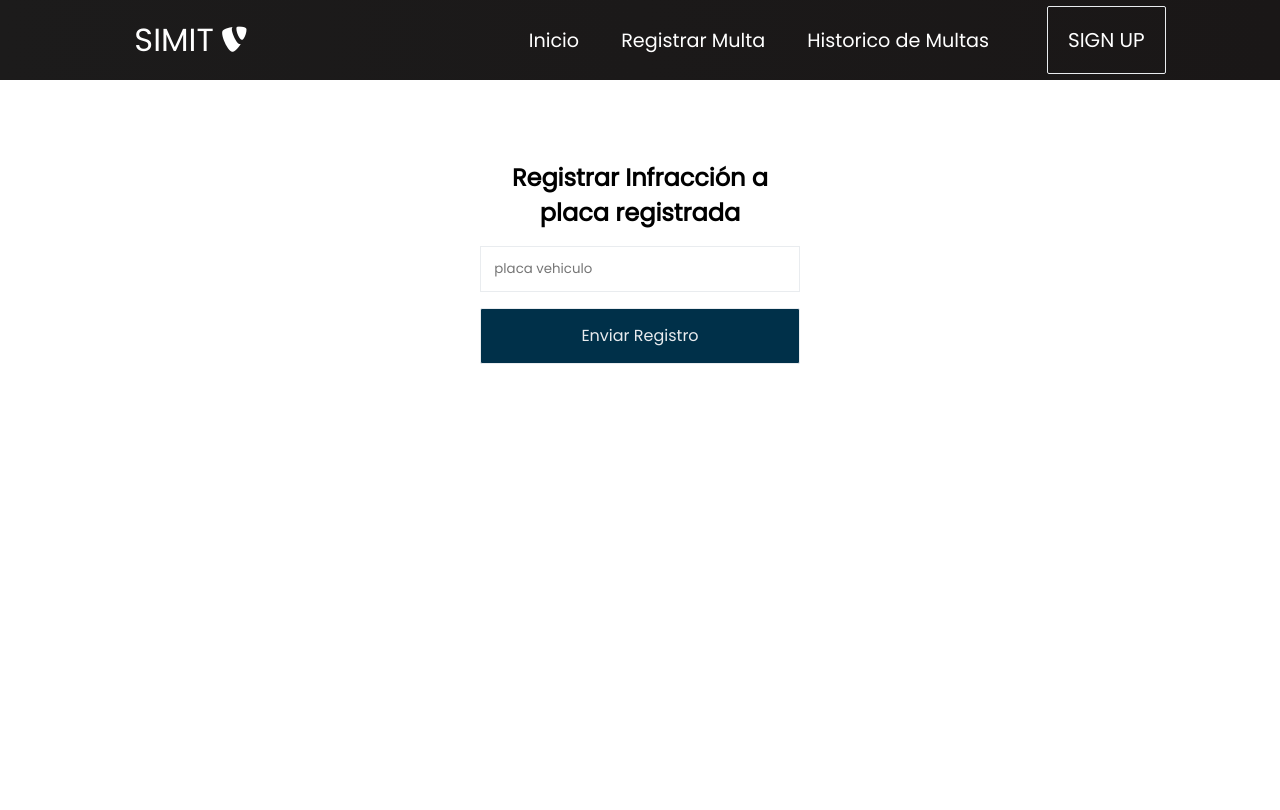
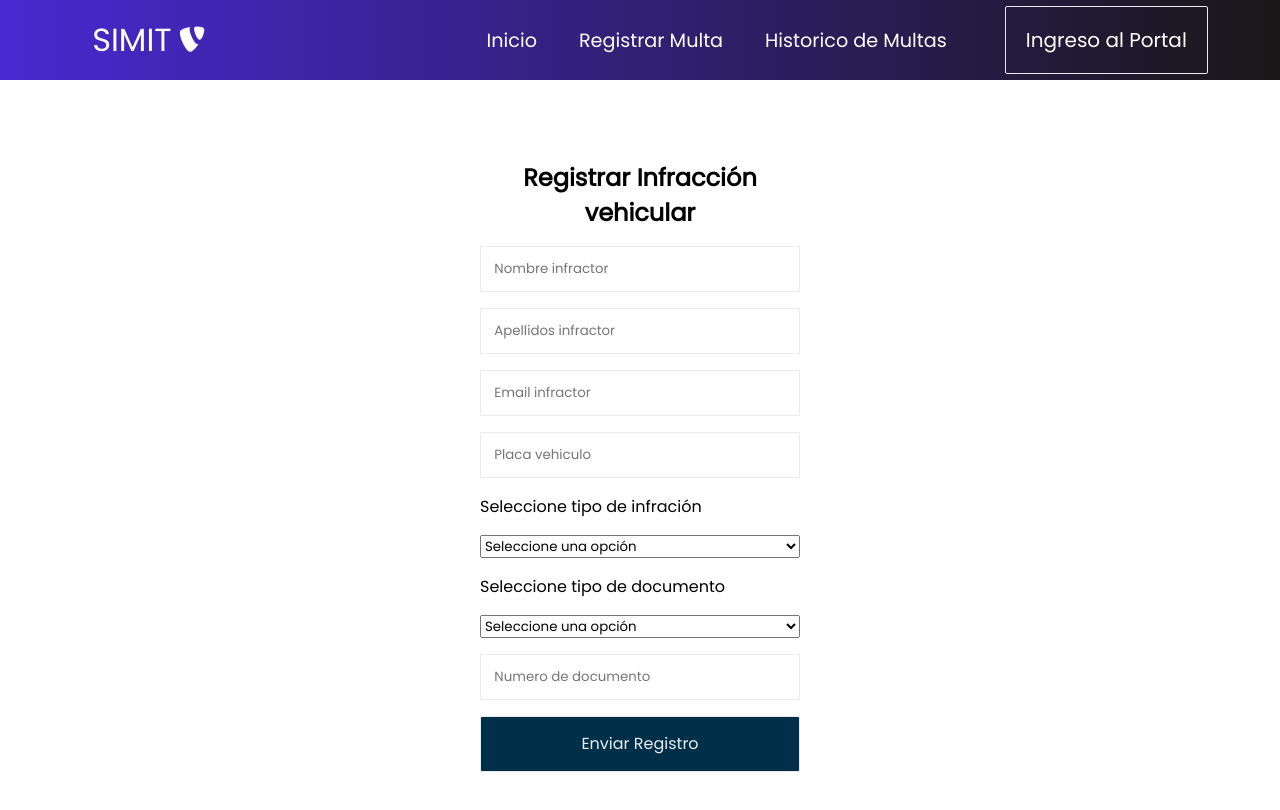
Before and after one commit to fdymendo/javeriana_infracciones_front, a React (Create React App) app: page /infraccion in a window 1280 px wide. Shown: the top 810 px of the page. Built offline with nearby package versions, Linux system fonts and the light colour scheme.

Commit message:
Agregado tajada 2

```diff
--- a/public/index.html
+++ b/public/index.html
@@ -35,7 +35,7 @@
       work correctly both with client-side routing and a non-root public URL.
       Learn how to configure a non-root public URL by running `npm run build`.
     -->
-    <title>React App</title>
+    <title>Gestión Vehicular</title>
   </head>
   <body>
     <noscript>You need to enable JavaScript to run this app.</noscript>
--- a/src/components/Infraccion.js
+++ b/src/components/Infraccion.js
@@ -6,11 +6,29 @@ import 'react-toastify/dist/ReactToastify.css';
 export default function Infraccion() {
 
     const [plate, setPlaca] = useState('')
+    const [name, setNombre] = useState('')
+    const [surname, setApellido] = useState('')
+    const [email, setEmail] = useState('')
+    const [typeDocument, setTipoDoc] = useState('')
+    const [document, setNumero] = useState('')
+    const [id, setTipoInf] = useState('')
 
     const handleSubmit = (event) => {
         event.preventDefault();
         const data = {
-            vehicle: { plate }
+            vehicle: { plate },
+            parkingLot: {
+                "id": "dfcae462-283f-4bb6-a9e3-7cfddfde9fcc"
+            },
+            typeInfraction: { id },
+            user: {
+                name,
+                surname,
+                email,
+                typeDocument,
+                document
+            }
+
         }
         console.log(JSON.stringify(data));
         fetch('http://localhost:8081/infraccion/v1/placa', { method: 'POST', headers: { 'Content-type': 'application/json' }, body: JSON.stringify(data) })
@@ -18,10 +36,12 @@ export default function Infraccion() {
                 if (response.ok) {
                     toast.success("Infraccion guardada satisfactoriamente");
                     return response.json();
+                } else {
+                    toast.error("Error en el envio de placa para registro de infracción");
                 }
             })
             .catch(error => {
-                toast.error("Error al guardar placa para registro de infracción");
+                toast.error("Error inesperado a la hora de enviar el request");
                 console.log(error);
             })
     }
@@ -31,9 +51,26 @@ export default function Infraccion() {
             <div className="register">
                 <div className="col-1">
                     <form id='form' className='flex flex-col' onSubmit={handleSubmit}>
-                        <h1 className='h1'>Registrar Infracción a placa registrada</h1>
-                        <input type="text" placeholder='placa vehiculo' onChange={(event) => setPlaca(event.target.value)} />
-                        <button className='btn'>Enviar Registro</button>
+                        <h1 className='h1'>Registrar Infracción vehicular</h1>
+
+                        <input id="nombretxt" type="text" placeholder='Nombre infractor' onChange={(event) => setNombre(event.target.value)} />
+                        <input id="apellidotxt" type="text" placeholder='Apellidos infractor' onChange={(event) => setApellido(event.target.value)} />
+                        <input id="emailtxt" type="text" placeholder='Email infractor' onChange={(event) => setEmail(event.target.value)} />
+                        <input id="placatxt" type="text" placeholder='Placa vehiculo' onChange={(event) => setPlaca(event.target.value)} />
+                        <label title='Tipo de documento'>Seleccione tipo de infración</label>
+                        <select id="inftxt" onChange={(event) => setTipoInf(event.target.value)} >
+                            <option disabled selected value> Seleccione una opción </option>
+                            <option name="Riesgo al volante">84c9dcbc-bae4-4fef-aa46-77541656cf95</option>
+                        </select>
+                        <label title='Tipo de documento'>Seleccione tipo de documento</label>
+                        <select id="doctxt" onChange={(event) => setTipoDoc(event.target.value)} >
+                            <option disabled selected value> Seleccione una opción </option>
+                            <option name="Cedula de ciudadania">CC</option>
+                            <option name="Identidad">TI</option>
+                            <option name="Pasaporte">PA</option>
+                        </select>
+                        <input id="iddoctxt" type="text" placeholder='Numero de documento' onChange={(event) => setNumero(event.target.value)} />
+                        <button id="btnreg" className='btn'>Enviar Registro</button>
                     </form>
                 </div>
             </div>
--- a/src/components/Navbar.css
+++ b/src/components/Navbar.css
@@ -1,5 +1,5 @@
 .navbar {
-    background: linear-gradient(90deg, rgb(28, 27, 27) 0%, rgb(26, 23, 23) 100%);
+    background: linear-gradient(90deg, rgb(71, 41, 209) 0%, rgb(26, 23, 23) 100%);
     height: 80px;
     display: flex;
     justify-content: center;
--- a/src/components/Navbar.js
+++ b/src/components/Navbar.js
@@ -55,7 +55,7 @@ function Navbar() {
                     </li>
                 </ul>
 
-                {button && <Button buttonStyle={'btn--outline'}>SIGN UP</Button>}
+                {button && <Button buttonStyle={'btn--outline'}>Ingreso al Portal</Button>}
 
             </nav>
         </>
```
